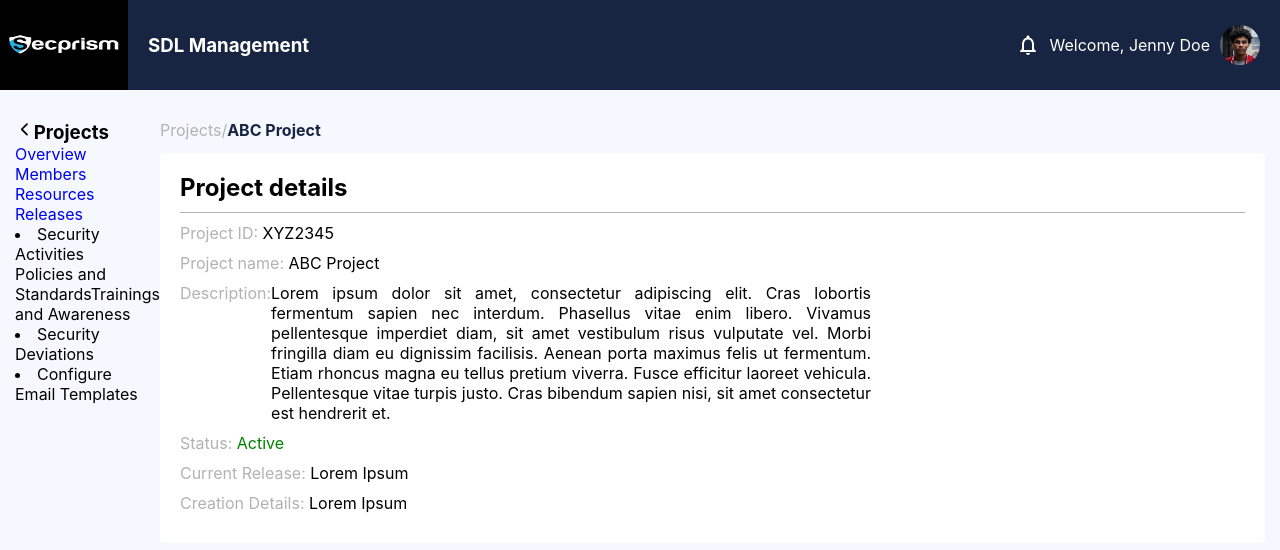
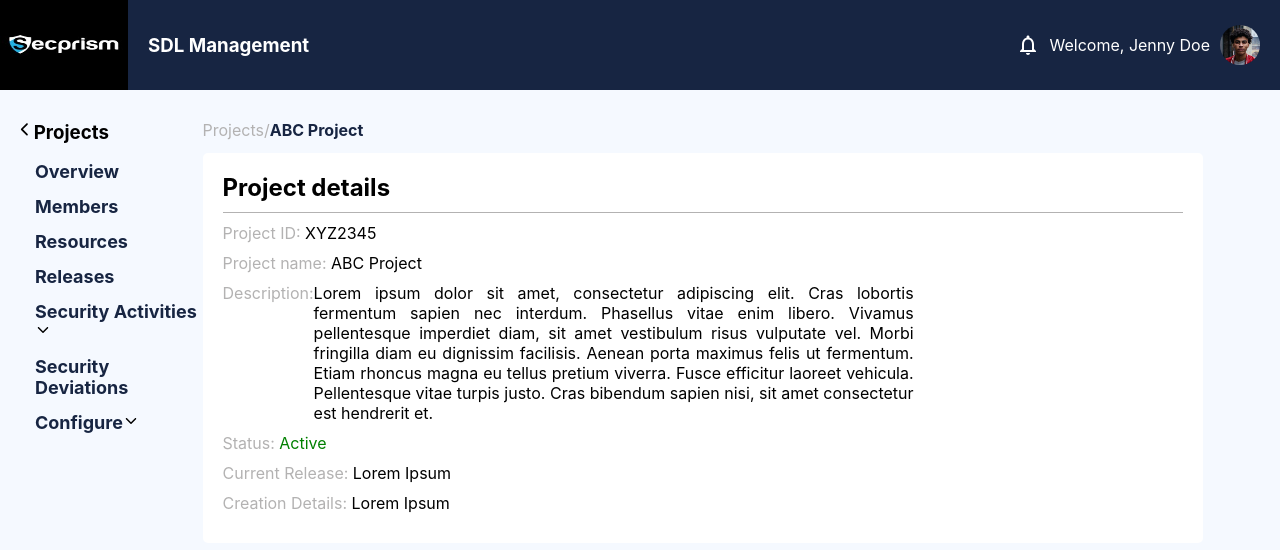
Before and after one commit to bhavanas-jpg/secprism_assignment, a React (Vite) app: page /projectDetails/1 in a window 1280 px wide. Shown: the top 550 px of the page. Built offline with nearby package versions, Linux system fonts and the light colour scheme.

Commit message:
styled: sidebar

```diff
--- a/src/App.css
+++ b/src/App.css
@@ -1,5 +1,6 @@
 ul li{
   list-style: none;
+  padding: 7px 0;
 }
 
 .header__container{
@@ -38,10 +39,10 @@ ul li{
   left: 0;
 }
 .nav__item{
- flex: 0 10%;
+ flex: 0 15%;
 }
 .projectlist__sec{
-  flex: 0 90%;
+  flex: 0 80%;
 }
 .btn__container{
   display: flex;
@@ -70,13 +71,24 @@ input{
 .sidebar{
   display: flex;
   flex-direction: column;
+  margin-top: 10px;
+  padding-left: 20px;
 }
 .back__arrow{
   cursor: pointer;
 }
 .sidebar__item{
   text-decoration: none;
+  color: rgb(23,37,66);
+  font-weight: bold;
+  font-size: 18px;
+  padding: 10px 0;
 }
+.sidebar__item .active{
+  background-color:   rgb(23,37,66);
+  color: #fff;
+}
+
 /* .projectdetail__content{
   display: flex;
   justify-content: center;
--- a/src/components/Sidebar.jsx
+++ b/src/components/Sidebar.jsx
@@ -1,7 +1,11 @@
-import React from "react";
+import React,{useState} from "react";
 import { NavLink } from "react-router-dom";
+import {IoIosArrowDown} from "react-icons/io"
 
 const Sidebar = () => {
+ const [securityDropdown, setSecurityDropdown] = useState(false);
+ const [configureDropdown, setConfigureDropdown] = useState(false);
+
   return (
     <div>
       <ul className="sidebar">
@@ -17,14 +21,30 @@ const Sidebar = () => {
         <li>
           <NavLink className="sidebar__item">Releases</NavLink>
         </li>
+        <li onClick={()=>setSecurityDropdown(prev => !prev)}>
+          <NavLink className="sidebar__item">Security Activities</NavLink>
+          <IoIosArrowDown />
+        </li>
+        {securityDropdown &&
+        <div >
+            <p>Policies and Standards</p>
+            <p>Trainings and Awareness</p>
+          </div>
+        }
+        <li>
+          <NavLink className="sidebar__item">Security Deviations</NavLink>
+        </li>
+        <li onClick={()=>setConfigureDropdown(prev => !prev)}>
+          <NavLink className="sidebar__item">Configure</NavLink>
+          <IoIosArrowDown />
+        </li>
+        {configureDropdown  &&
+        <div >
+          <p>Email Templates</p>
+        </div>
+        }
       </ul>
 
-      <li>Security Activities</li>
-      <span>Policies and Standards</span>
-      <span>Trainings and Awareness</span>
-      <li>Security Deviations</li>
-      <li>Configure</li>
-      <span>Email Templates</span>
     </div>
   );
 };
```
